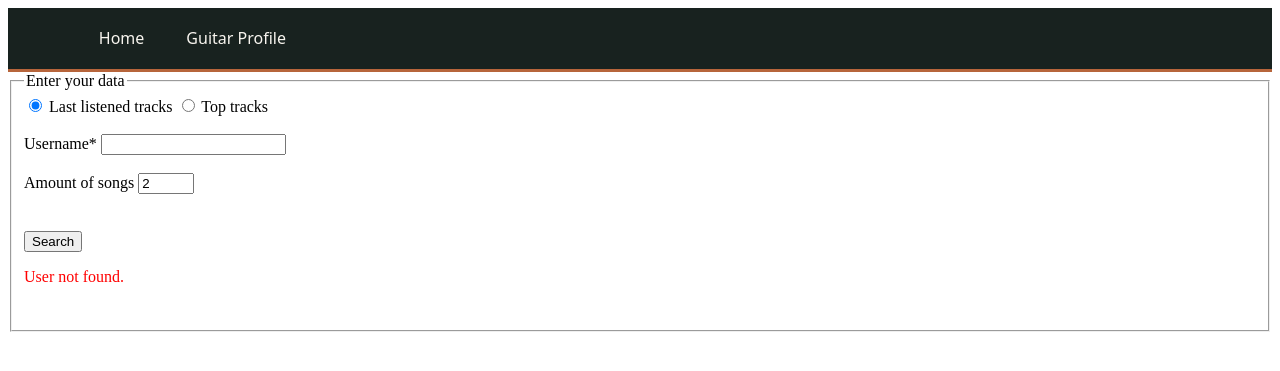
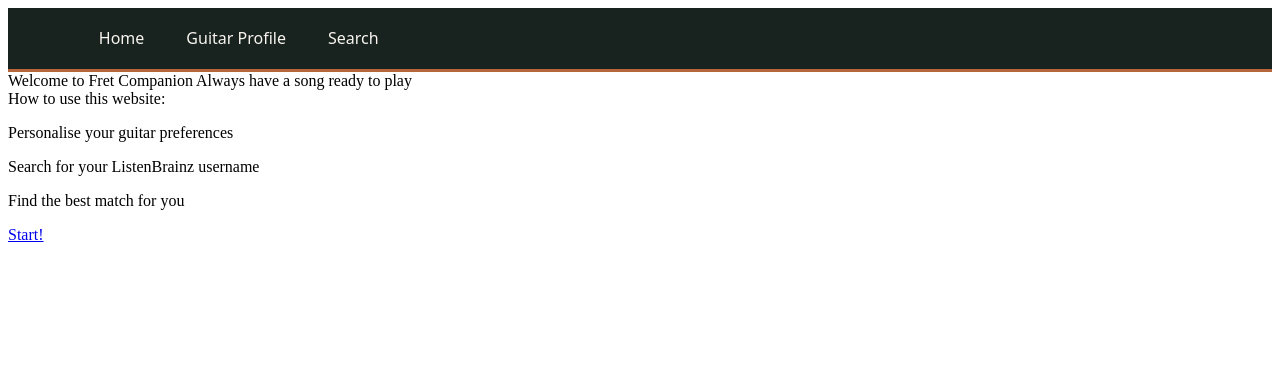
Before and after one commit to marvinwiget/FretCompanion, a Flask app: template app/templates/home.html in a window 1280 px wide. Shown: the top 371 px of the page. Run offline with Flask 3, Linux system fonts and the light colour scheme; the template is opened without the code that fills it, so the values that code supplies are empty; parts of the project's set-up code (start-up, migrations or seed data) failed here and were passed over.

Commit message:
small adjustment in header

```diff
--- a/app/templates/home.html
+++ b/app/templates/home.html
@@ -60,85 +60,23 @@
         <nav class="navbar">
             <a href="./">Home</a>
             <a href="./guitar-profile">Guitar Profile</a>
+            <a href="./search">Search</a>
         </nav>
     </header>
     <main>
-        <fieldset>
-            <legend>Enter your data</legend>
-            <form action="/" method="POST">
-                <input type="radio" name="result_type" value="last_listened_songs" checked>
-                <label for="result_type">Last listened tracks</label>
-                <input id="top_tracks_input" type="radio" name="result_type" value="top_songs">
-                <label for="result_type">Top tracks</label><br><br>
-
-                <label for="username">Username*</label>
-                <input type="text" name="username" required>
-                <br><br>
-                <label for="count">Amount of songs</label>
-                <input type="number" name="count" value="2" min="1" max="25" required>
-
-                <div id="time_range">
-                <label for="time_range">Time range</label>
-                <select name="time_range">
-                    <option value="week">1 Week</option>
-                    <option value="month">1 Month</option>
-                    <option value="year">1 Year</option>
-                    <option value="all_time">All-time</option>
-                </select><br><br>
-                </div>
-
-                <button type="submit" value="Search">Search</button>
-                {% if not params.user_found %}
-                <p style="color:red">User not found.</p><br>
-                {% elif params.fetching_songs %}
-                <p>Searching for your songs...</p>
-                {% elif params.analyzing_songs %}
-                <p>Analyzing songs...</p>
-                {% endif %}
-            </form>
-        </fieldset>
-
-        {% if not params.recent_activity and params.user_found %}
-        <h2>No recent activity from this user.</h2>
-        {% elif params.recent_activity and params.user_found and params.eva_songs %}
-        <h2>Your results:</h2>
-        {% endif %}
-
-        {% for song in params.eva_songs %}
-        <fieldset>
-        <legend>Track {{ loop.index }}</legend>
-            <span style="font-weight: bold;">{{ song.song_name }} | {{ song.match }}% Match for you</span><br>
-            <span>{{ song.artist_name }}</span><br>
-            <ul>
-                <li>Difficulty: {{ song.analysis.overall_difficulty }}</li>
-                <li>Chords: {{ song.analysis.required_chords }}</li>
-                <li>Techniques: {{ song.analysis.techniques }}</li>
-                <li>Tuning: {{ song.analysis.tuning }}</li>
-                <li>Summary: {{ song.analysis.explanation }}</li>
-            </ul>
-        </fieldset>
-        {% endfor %}
+        <div>
+            <span>Welcome to Fret Companion</span>
+            <span>Always have a song ready to play</span>
+        </div>
+        <div>
+            <span>How to use this website:</span>
+            <span>
+                <p>Personalise your guitar preferences</p>
+                <p>Search for your ListenBrainz username</p>
+                <p>Find the best match for you</p>
+                <a href="/guitar-profile">Start!</a>
+            </span>
+        </div>
     </main>
 </body>
-<script>
-    const timeRange = document.getElementById("time_range");
-    const resultTypeRadios = document.querySelectorAll(
-        'input[name="result_type"]'
-    );
-
-    function updateTimeRangeVisibility() {
-        const selectedResultType = document.querySelector(
-        'input[name="result_type"]:checked'
-        );
-
-        timeRange.style.visibility =
-        selectedResultType.value === "top_songs" ? "visible" : "hidden";
-    }
-
-    resultTypeRadios.forEach((radio) => {
-        radio.addEventListener("change", updateTimeRangeVisibility);
-    });
-
-    updateTimeRangeVisibility();
-</script>
 </html>
```
Also changed, not shown: app/templates/profile.html (+4 -3 lines).
